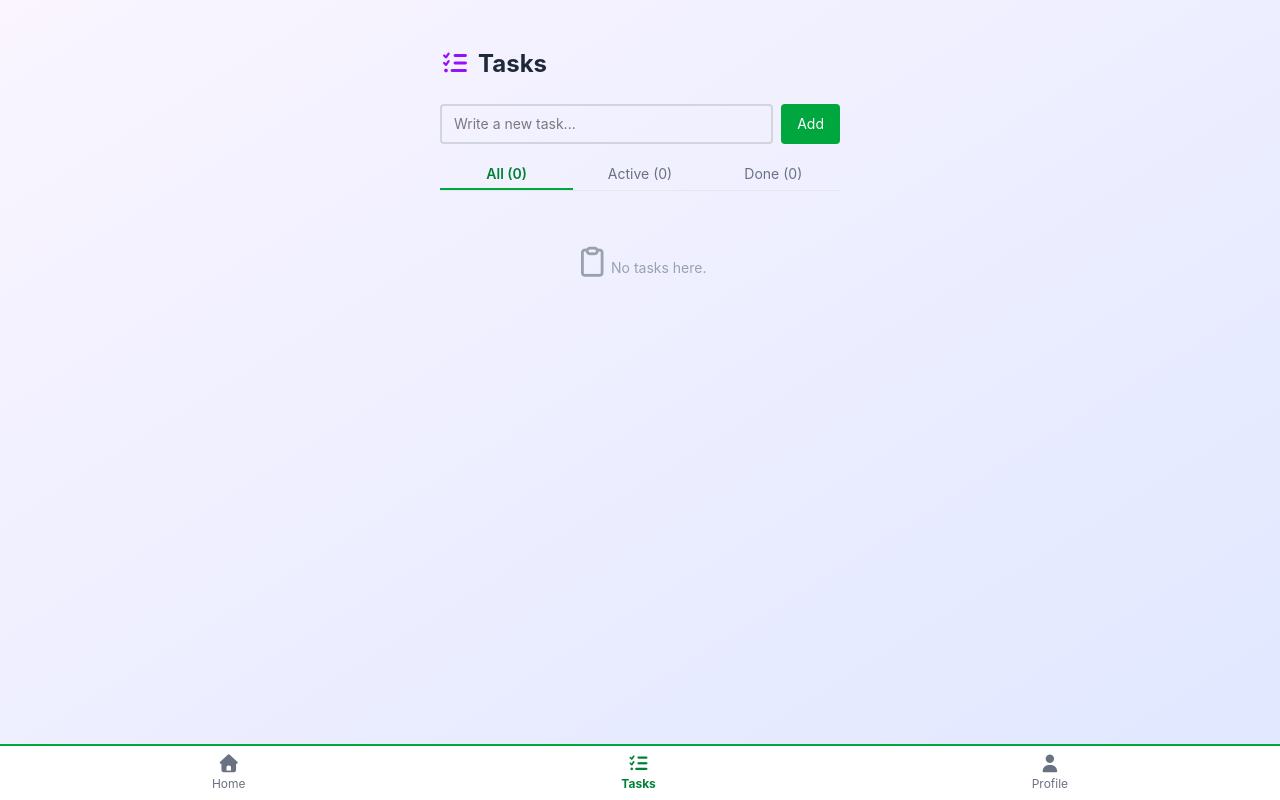
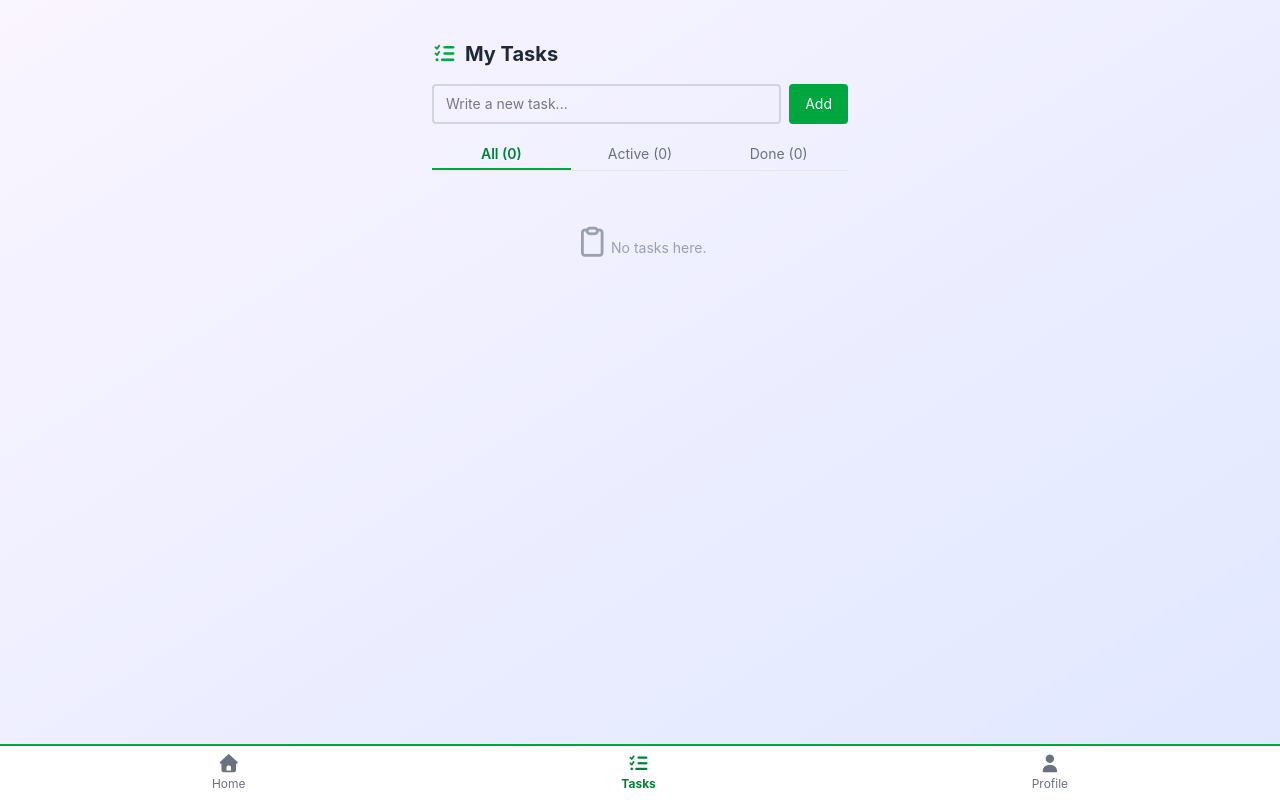
Before and after one commit to mahmoud112001/React-Course, a React (Vite) app in the folder Day02/assignment/todo-list/: page /tasks in a window 1280 px wide. Built offline with nearby package versions, Linux system fonts and the light colour scheme.

Commit message:
Refactor: stabilize Tasks page operations

```diff
--- a/Day02/assignment/todo-list/src/pages/Tasks.jsx
+++ b/Day02/assignment/todo-list/src/pages/Tasks.jsx
@@ -1,22 +1,22 @@
+import { useState } from "react";
+import AddTaskInput from "../components/AddTask";
+import FilterTask from "../components/FilterTask";
 import TaskList from "../components/TaskList";
-import { useState } from "react";
-import FilterTask from "./../components/FilterTask";
-import AddTaskInput from "../components/AddTask";
 
 export default function Tasks({ tasks, onAdd, onToggle, onDelete }) {
   const [filter, setFilter] = useState("all");
 
   const filteredTasks = tasks.filter((t) => {
-    if (filter === "active") return !t.completed;
+    if (filter === "active")    return !t.completed;
     if (filter === "completed") return t.completed;
     return true;
   });
 
   return (
-    <div className="p-6 pb-24 max-w-md mx-auto">
-      <h2 className="text-2xl font-bold text-gray-800 mt-6 mb-6">
-        <i className="fa-solid fa-list-check text-purple-600 mr-2"></i>
-        Tasks
+    <div className="p-4 pb-24 max-w-md mx-auto">
+      <h2 className="text-xl font-bold text-gray-800 mt-6 mb-4">
+        <i className="fa-solid fa-list-check text-green-600 mr-2"></i>
+        My Tasks
       </h2>
       <AddTaskInput onAdd={onAdd} />
       <FilterTask filter={filter} onFilterChange={setFilter} tasks={tasks} />
```
